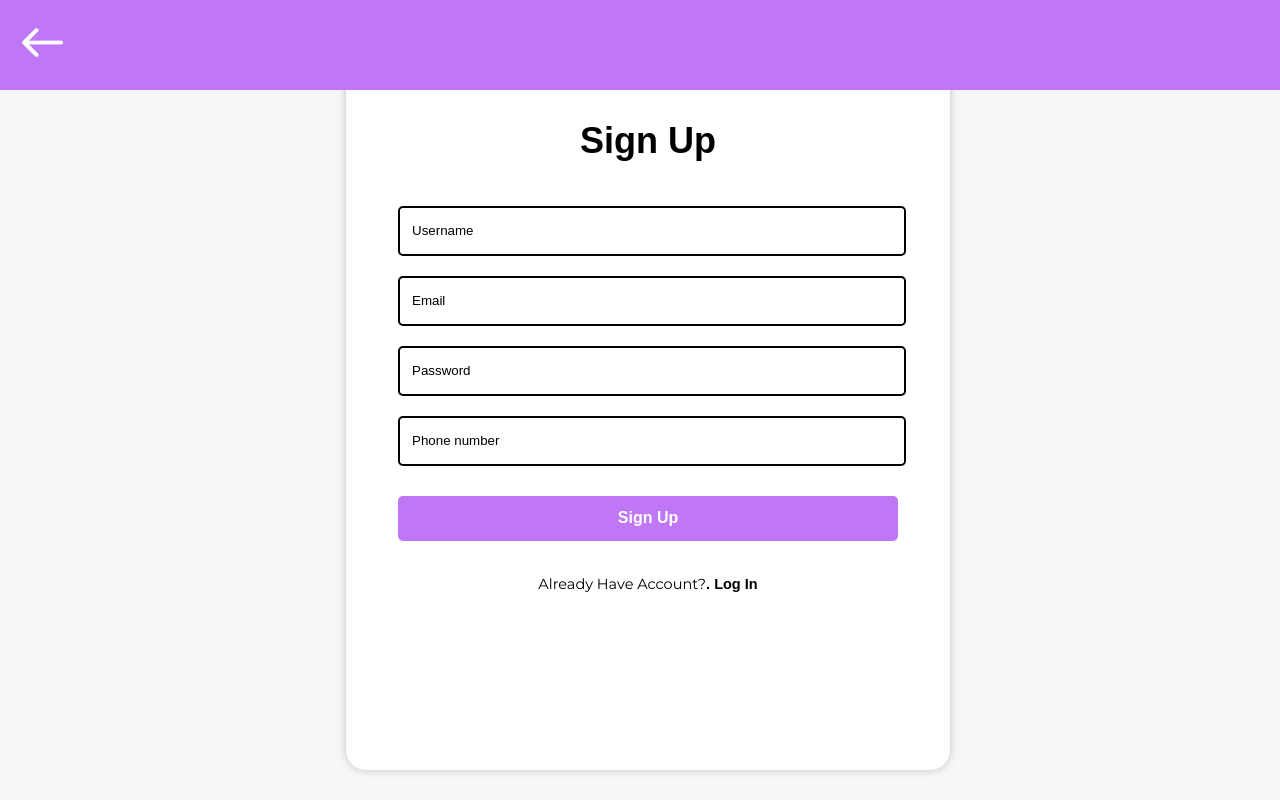
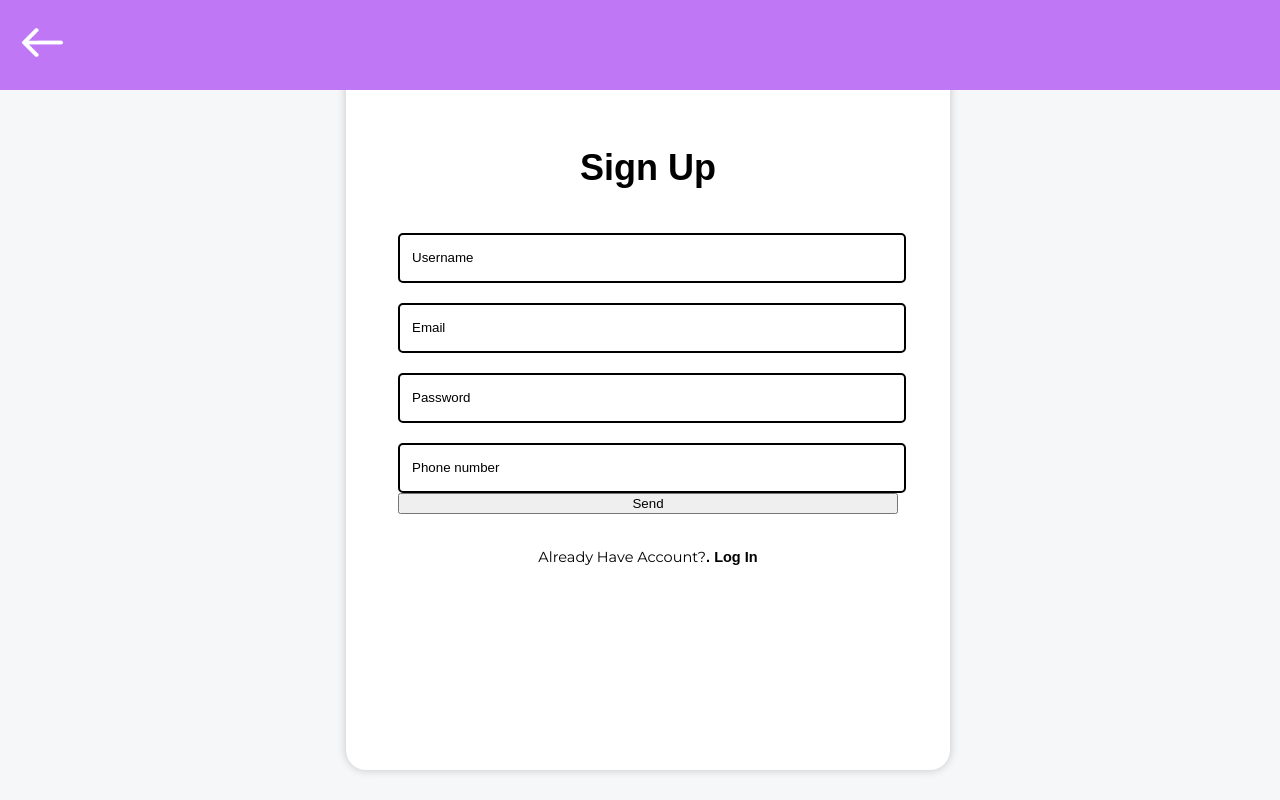
Before and after one commit to LWG13/LWG13-shop, a React (Vite) app: page /signup in a window 1280 px wide. Built offline with nearby package versions, Linux system fonts and the light colour scheme; a web font is replaced by a local one.

Commit message:
Update signup.jsx

```diff
--- a/src/components/signup.jsx
+++ b/src/components/signup.jsx
@@ -64,8 +64,9 @@ console.log(user)
         {auth.registerStatus === "reject" ? (
        <span style={{color: "red"}}>{auth.registerError}</span>
       )  : null}
-       <button className="btn" disabled={!isDirty || isSubmitting }>Sign Up</button>
-      <div className="register-link">
+                           <button className="btn-submit" disabled={auth.registerStatus === "PENDING"}>{auth.registerStatus === "PENDING" ? <span>Sending...</span> : <span>Send</span>} </button>
+
+          <div className="register-link">
        <p>Already Have Account?<Link to="/login">.  Log In</Link></p>
         <br/>
       </div>
```
